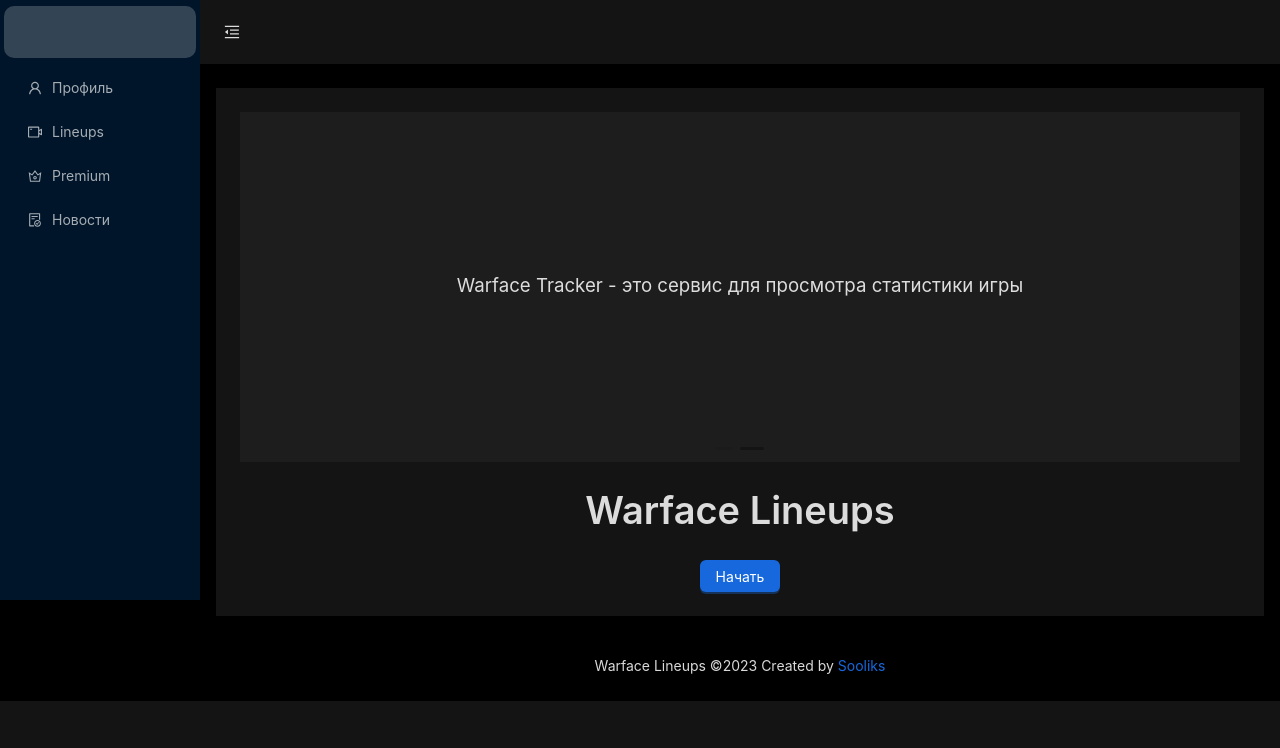
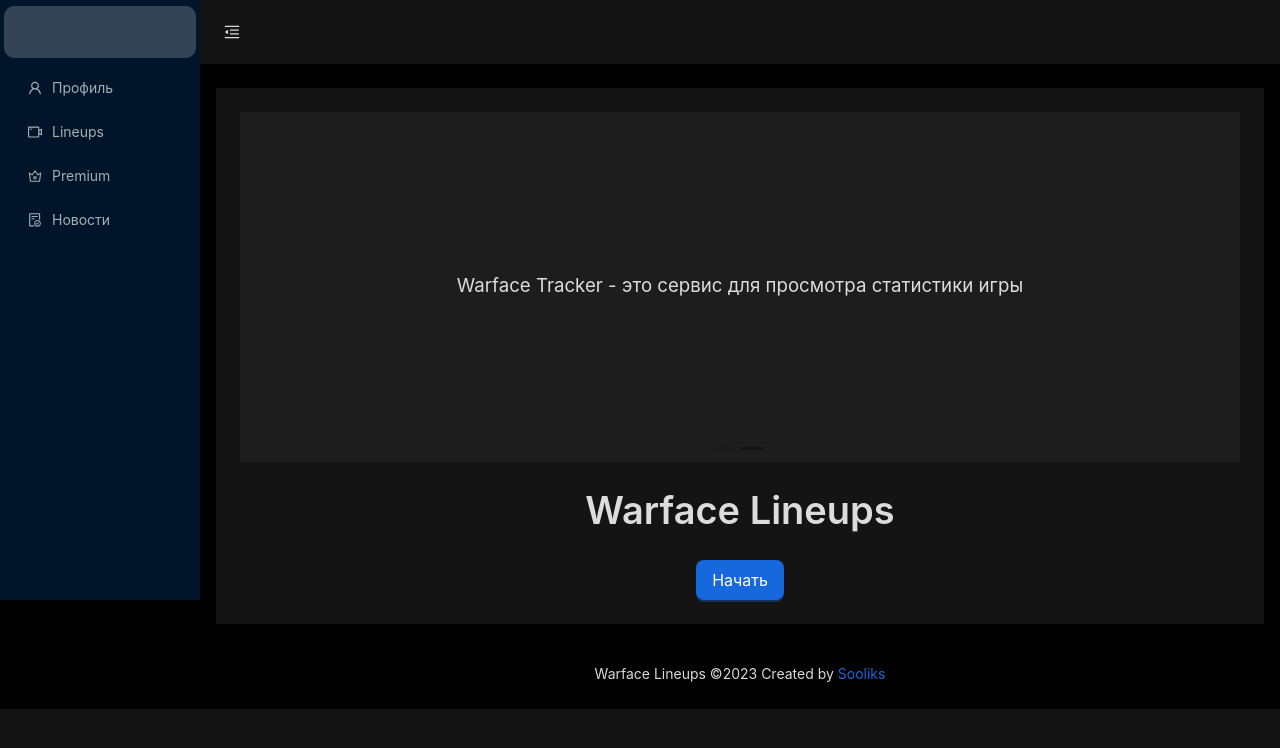
Before and after one commit to Sooliks/WarfaceLineupsV1.1, a React (Create React App) app in the folder WarfaceLineupsV1.1/WarfaceLineupsV1.1/client/: page / in a window 1280 px wide. Shown: the top 748 px of the page. Built offline with nearby package versions, Linux system fonts and the light colour scheme; no server answers.

Commit message:
start ready

```diff
--- a/WarfaceLineupsV1.1/WarfaceLineupsV1.1/client/src/AppRouter.tsx
+++ b/WarfaceLineupsV1.1/WarfaceLineupsV1.1/client/src/AppRouter.tsx
@@ -5,7 +5,7 @@
 import Premium from "./pages/Premium";
 import News from "./pages/News";
 import Start from "./pages/Start";
-import {Layout, Menu, Button, theme, MenuProps, Typography, Affix, Space} from 'antd';
+import {Layout, Menu, Button, theme, MenuProps, Typography, Affix} from 'antd';
 import {
     CrownOutlined, FileDoneOutlined,
     MenuFoldOutlined,
@@ -71,7 +71,14 @@
         <Layout style={{minHeight: Config.screenResolution.height,margin: 0}}>
             <Affix>
                 <Sider trigger={null} collapsible collapsed={collapsed} style={{minHeight: Config.screenResolution.height,margin: 0}}>
-                    <div className="demo-logo" style={{maxWidth: 200, height: 64, padding: '6px 4px 6px 4px'}}>
+                    <div
+                        className="demo-logo"
+                        style={{maxWidth: 200, height: 64, padding: '6px 4px 6px 4px'}}
+                        onClick={()=> {
+                            navigate('/');
+                            navigationContext.setNavigation({currentPage: '/'})
+                        }}
+                    >
                         <div style={{width: '100%', height: '100%', backgroundColor: 'rgba(255,255,255,.2)', borderRadius: '10px'}}></div>
                     </div>
                     <Menu
--- a/WarfaceLineupsV1.1/WarfaceLineupsV1.1/client/src/pages/Start.tsx
+++ b/WarfaceLineupsV1.1/WarfaceLineupsV1.1/client/src/pages/Start.tsx
@@ -33,10 +33,16 @@
             <Space direction={"vertical"} style={{display:'flex', alignItems: 'center'}}>
                 <Title>Warface Lineups</Title>
                 <Space direction={"horizontal"}>
-                    <Button type={"primary"} onClick={()=>{
-                        navigationContext.setNavigation({currentPage: "/profile"});
-                        navigate("/profile");
-                    }}>Начать</Button>
+                    <Button
+                        type={"primary"}
+                        onClick={()=> {
+                            navigationContext.setNavigation({currentPage: "/profile"});
+                            navigate("/profile");
+                        }}
+                        size={"large"}
+                    >
+                        Начать
+                    </Button>
                 </Space>
             </Space>
         </div>
```
